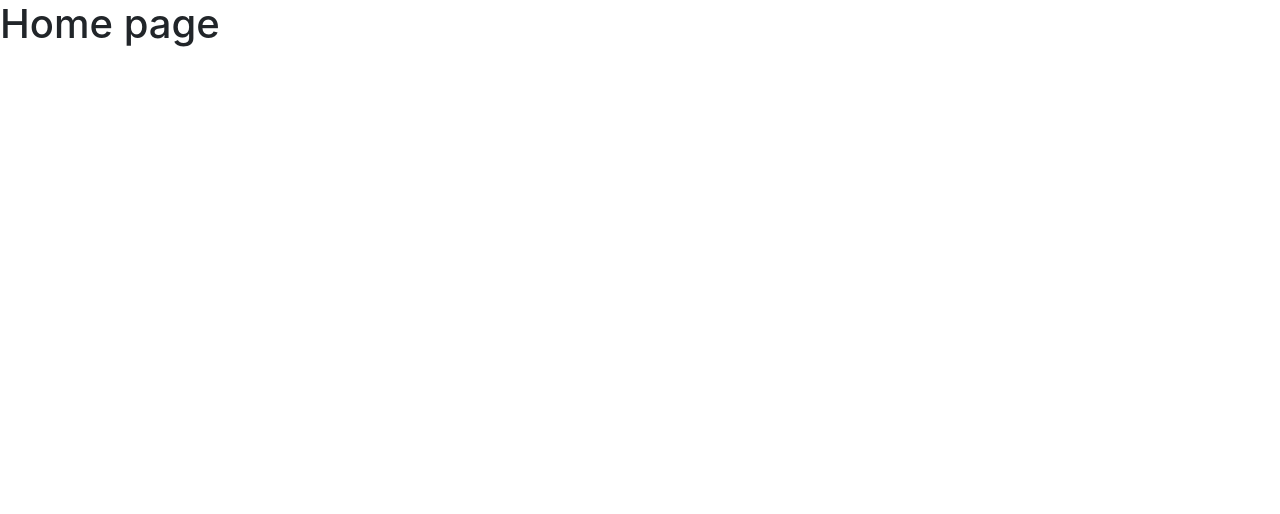
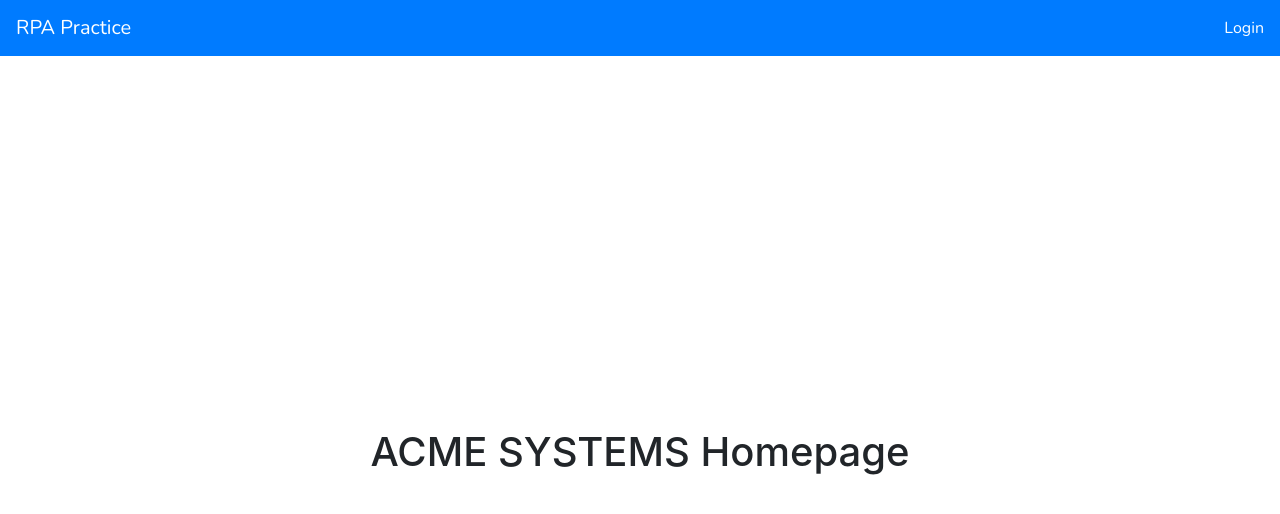
Before and after one commit to joe9789777/rpapractice.github.io, a plain HTML site: page index.html in a window 1280 px wide. Drawn offline with nearby package versions, Linux system fonts and the light colour scheme.

Commit message:
modified homepage

```diff
--- a/index.html
+++ b/index.html
@@ -12,12 +12,30 @@
     <link rel="dns-prefetch" href="//fonts.gstatic.com">
     <link href="https://fonts.googleapis.com/css?family=Nunito" rel="stylesheet">
 
-
+    <style>
+        html,
+        body {
+        height: 100%
+        }
+    </style>
     <link href="app.css" rel="stylesheet">
 </head>
 <body>
 
-    <h1>Home page</h1>
+    <nav class="navbar navbar-dark bg-primary">
+        <a href="#" class="navbar-brand">RPA Practice</a>
+        <ul class="navbar-nav ml-auto">
+            <li class="nav-item">
+               <a href="login.html" onclick="" id="logout">Login</a></li>
+        </ul>
+    </nav>
+    <div class="h-100 row align-items-center">
+        <div class="col">
+          <h1 class="text-center">ACME SYSTEMS Homepage</h1>
+        </div>
+      </div>
+
+
 </body>
 
 </html>
```
Also changed, not shown: 1 other file.
